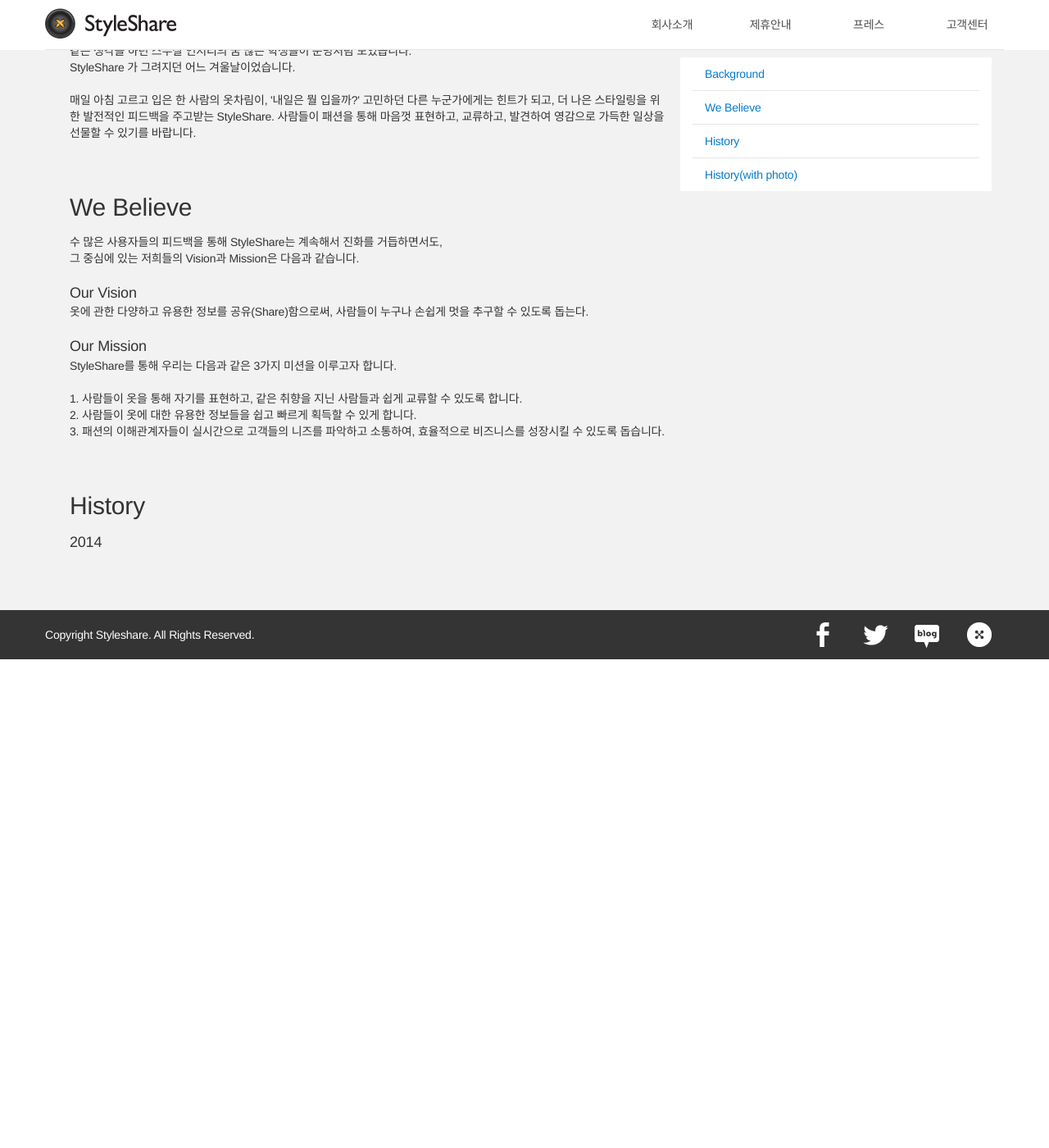
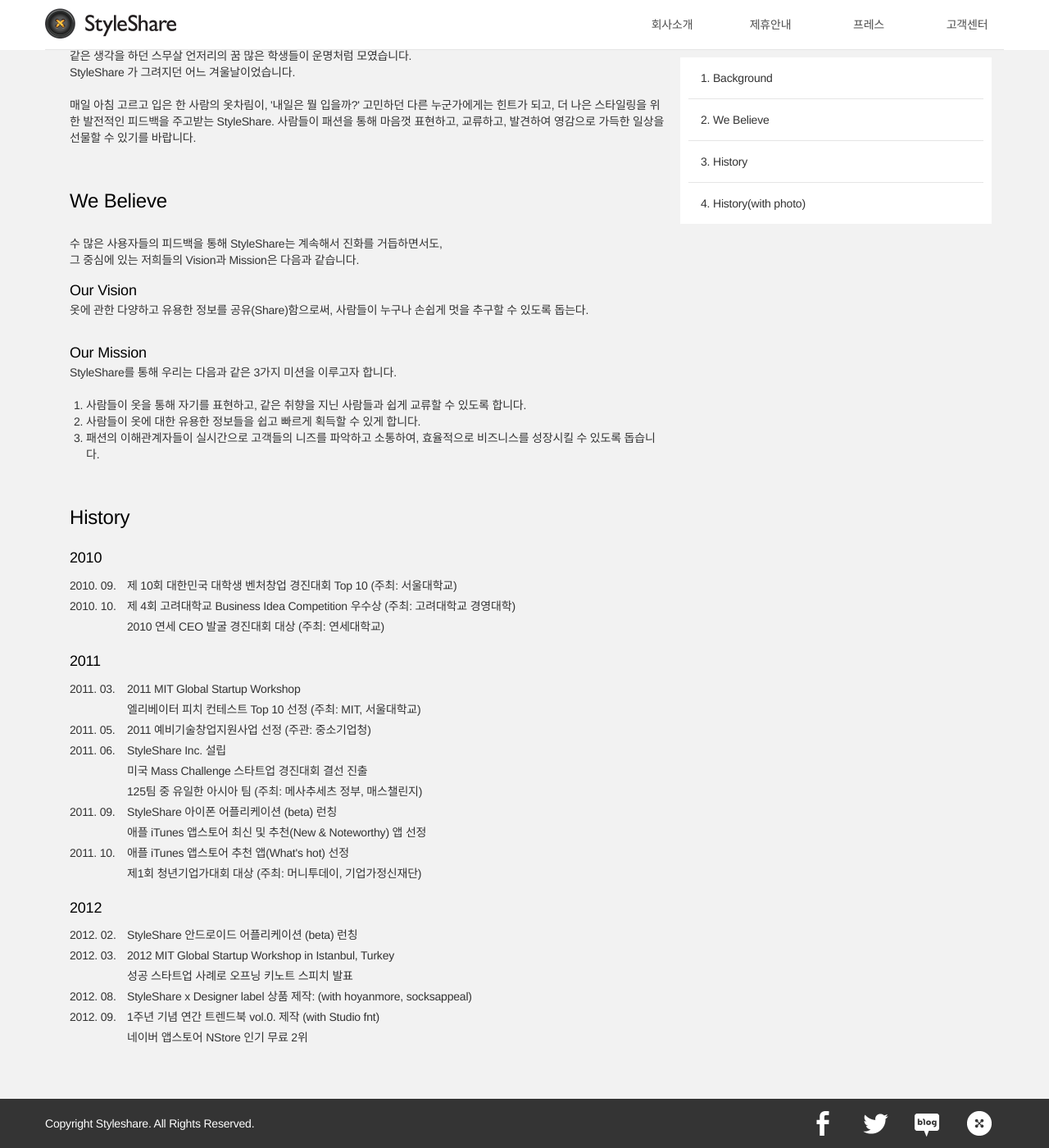
Before and after one commit to geonu/styleshare.github.io, a Jekyll site: the page built from vision/index.html, in a window 1280 px wide and 1400 px high, scrolled down 329 px. Shown: the whole window at 82% size. Built offline with Jekyll 4.4.1, drawn with Linux system fonts in a browser that asks for light colours; nearby versions of some CDN libraries; Markdown is read by kramdown in place of the engine named in the settings; before the commit the page ends 1133 px from its top, so only the background shows below that.

Commit message:
`/vision` 페이지 디자인 적용

```diff
--- a/less/styles.less
+++ b/less/styles.less
@@ -75,16 +75,21 @@
   top: 70px;
   margin-left: -15px;
   margin-right: -15px;
-  padding: 0 15px;
+  padding: 0 10px;
   background-color: white;
 
-  .navbar {
+  ul {
     margin: 0;
     border: 0;
 
     li {
       &:first-child { border: 0; }
       border-top: 1px solid #E5E5E5;
+
+      a {
+        color: #333;
+        padding: 15px;
+      }
     }
   }
 
@@ -95,7 +100,9 @@
 
 .ss-hashtag {
   position: absolute;
-  margin-top: -50px;
+  margin-top: -60px;
+
+  &:not(:first-child) { margin-top: -10px; }
 }
 
 .ss-team-image {
@@ -304,6 +311,29 @@
 .ss-width100 { width: 100%; }
 .ss-height100 { height: 100%; }
 
+.ss-no-list-style {
+  padding-left: 0;
+  li { list-style: none;}
+  p { margin: 0; }
+}
+
+.ss-history-list {
+  li { margin-bottom: 5px; }
+}
+
+.ss-history-date {
+  width: 70px;
+  float: left;
+  &.ss-empty-date {
+    height: 1px;
+  }
+}
+
+.ss-history-body {
+  margin-bottom: 10px;
+  overflow: hidden;
+}
+
 .loopingClass (@index) when (@index >= 0) {
   @tmp: @index * 5px;
   @font: @index * 3px;
@@ -393,6 +423,27 @@
       }
     }
   }
+
+  .ss-history-list {
+    li { margin: 0; }
+    p { margin-bottom: 0; }
+  }
+  .ss-history-date {
+    margin-bottom: 5px;
+    float: none;
+
+    &.ss-empty-date { margin: 0; }
+  }
+  .ss-history-body {
+    padding-left: 20px;
+    margin: 0;
+
+    &:before {
+      content: "-";
+      position: absolute;
+      margin-left: -11px
+    }
+  }
 }
 
 @media (min-width: 768px) {
--- a/vision/index.html
+++ b/vision/index.html
@@ -4,25 +4,25 @@
 headTitle: 우리의 비젼 & 걸어온 길
 ---
 
-<div class="col-md-4 ss-right">
+<div class="col-md-4 ss-right margin-bottom4">
   <div class="ss-sidebar">
     <ul class="nav navbar">
       <li>
-        <a href="#background">Background</a>
+        <a href="#background">1. Background</a>
       </li>
       <li>
-        <a href="#we-believe">We Believe</a>
+        <a href="#we-believe">2. We Believe</a>
       </li>
       <li>
-        <a href="#history">History</a>
+        <a href="#history">3. History</a>
       </li>
       <li>
         <a href="http://app.stylesha.re/event/history_web"
            target="_blank"
-           class="hidden-xs hidden-sm">History(with photo)</a>
+           class="hidden-xs hidden-sm">4. History(with photo)</a>
         <a href="http://app.stylesha.re/event/history"
            target="_blank"
-           class="hidden-md hidden-lg">History(with photo)</a>
+           class="hidden-md hidden-lg">4. History(with photo)</a>
       </li>
     </ul>
   </div>
@@ -31,9 +31,9 @@
 <div class="col-md-8">
 
   <span class="ss-hidden ss-hashtag" id="background" name="background"></span>
-  <p class="fontsize10">Background</p>
+  <p class="ss-header">Background</p>
 
-  <p class="padding-bottom10">
+  <p class="margin-top5 margin-bottom0">
     레드카펫 위에서나 볼 수 있을 법한 옷들이 ‘머스트-해브 아이템’이라는 패션 잡지들이 어려웠습니다.<br />
     디자이너들은 입을 모아 ‘거리의 패션에서 영감을 얻는다’고 말하지만, 정작 일상을 살아가는 우리들이 참고할 수 있는 현실적인 영감을 나눌 채널이 없다는 사실이 안타까웠습니다.<br /><br />
 
@@ -45,26 +45,116 @@
   </p>
 
   <span class="ss-hidden ss-hashtag" id="we-believe" name="we-believe"></span>
-  <p class="fontsize10">We Believe</p>
+  <p class="ss-header margin-top10">We Believe</p>
 
-  <p class="padding-bottom10">
-    수 많은 사용자들의 피드백을 통해 StyleShare는 계속해서 진화를 거듭하면서도,<br />
-    그 중심에 있는 저희들의 Vision과 Mission은 다음과 같습니다.<br /><br />
+  <div class="margin-top5 margin-bottom0">
+    <p>수 많은 사용자들의 피드백을 통해 StyleShare는 계속해서 진화를 거듭하면서도,<br />
+    그 중심에 있는 저희들의 Vision과 Mission은 다음과 같습니다.</p>
 
-    <span class="fontsize6">Our Vision</span><br />
-    옷에 관한 다양하고 유용한 정보를 공유(Share)함으로써, 사람들이 누구나 손쉽게 멋을 추구할 수 있도록 돕는다.<br /><br />
+    <p class="ss-emphasis margin-top3 margin-bottom0">Our Vision</p>
+    <p>옷에 관한 다양하고 유용한 정보를 공유(Share)함으로써, 사람들이 누구나 손쉽게 멋을 추구할 수 있도록 돕는다.<br /><br />
 
-    <span class="fontsize6">Our Mission</span><br />
-    StyleShare를 통해 우리는 다음과 같은 3가지 미션을 이루고자 합니다.<br /><br />
+    <p class="ss-emphasis margin-top2 margin-bottom0">Our Mission</p>
+    <p>StyleShare를 통해 우리는 다음과 같은 3가지 미션을 이루고자 합니다.</p>
 
-    1. 사람들이 옷을 통해 자기를 표현하고, 같은 취향을 지닌 사람들과 쉽게 교류할 수 있도록 합니다.<br />
-    2. 사람들이 옷에 대한 유용한 정보들을 쉽고 빠르게 획득할 수 있게 합니다.<br />
-    3. 패션의 이해관계자들이 실시간으로 고객들의 니즈를 파악하고 소통하여, 효율적으로 비즈니스를 성장시킬 수 있도록 돕습니다.<br />
-  </p>
+    <ol class="margin-top4 margin-bottom0 padding-left4">
+      <li>사람들이 옷을 통해 자기를 표현하고, 같은 취향을 지닌 사람들과 쉽게 교류할 수 있도록 합니다.</li>
+      <li>사람들이 옷에 대한 유용한 정보들을 쉽고 빠르게 획득할 수 있게 합니다.</li>
+      <li>패션의 이해관계자들이 실시간으로 고객들의 니즈를 파악하고 소통하여, 효율적으로 비즈니스를 성장시킬 수 있도록 돕습니다.</li>
+    </ol>
+  </div>
 
   <span class="ss-hidden ss-hashtag" id="history" name="history"></span>
-  <p class="fontsize10">History</p>
+  <p class="ss-header margin-top10 margin-bottom0">History</p>
 
-  <p class="fontsize6">2014</p>
+  <div class="margin-top4">
 
+    <p class="ss-emphasis">2010</p>
+    <ul class="margin-bottom0 ss-no-list-style ss-history-list">
+      <li>
+        <p class="ss-history-date">2010. 09.</p>
+        <p class="ss-history-body"> 제 10회 대한민국 대학생 벤처창업 경진대회 Top 10 (주최: 서울대학교) </p>
+      </li>
+      <li>
+        <p class="ss-history-date">2010. 10.</p>
+        <p class="ss-history-body"> 제 4회 고려대학교 Business Idea Competition 우수상 (주최: 고려대학교 경영대학) </p>
+      </li>
+      <li>
+        <p class="ss-history-date ss-empty-date"></p>
+        <p class="ss-history-body"> 2010 연세 CEO 발굴 경진대회 대상 (주최: 연세대학교) </p>
+      </li>
+    </ul>
+
+    <p class="ss-emphasis margin-top4">2011</p>
+    <ul class="margin-bottom0 ss-no-list-style ss-history-list">
+      <li>
+        <p class="ss-history-date">2011. 03.</p>
+        <p class="ss-history-body">2011 MIT Global Startup Workshop</p>
+      </li>
+      <li>
+        <p class="ss-history-date ss-empty-date"></p>
+        <p class="ss-history-body">엘리베이터 피치 컨테스트 Top 10 선정 (주최: MIT, 서울대학교)</p>
+      </li>
+      <li>
+        <p class="ss-history-date">2011. 05.</p>
+        <p class="ss-history-body">2011 예비기술창업지원사업 선정 (주관: 중소기업청)</p>
+      </li>
+      <li>
+        <p class="ss-history-date">2011. 06.</p>
+        <p class="ss-history-body">StyleShare Inc. 설립</p>
+      </li>
+      <li>
+        <p class="ss-history-date ss-empty-date"></p>
+        <p class="ss-history-body">미국 Mass Challenge 스타트업 경진대회 결선 진출</p>
+      </li>
+      <li>
+        <p class="ss-history-date ss-empty-date"></p>
+        <p class="ss-history-body">125팀 중 유일한 아시아 팀  (주최: 메사추세츠 정부, 매스챌린지)</p>
+      </li>
+      <li>
+        <p class="ss-history-date">2011. 09.</p>
+        <p class="ss-history-body">StyleShare 아이폰 어플리케이션 (beta) 런칭<p>
+      </li>
+      <li>
+        <p class="ss-history-date ss-empty-date"></p>
+        <p class="ss-history-body">애플 iTunes 앱스토어 최신 및 추천(New &amp; Noteworthy) 앱 선정</p>
+      </li>
+      <li>
+        <p class="ss-history-date">2011. 10.</p>
+        <p class="ss-history-body">애플 iTunes 앱스토어 추천 앱(What's hot) 선정</p>
+      </li>
+      <li>
+        <p class="ss-history-date ss-empty-date"></p>
+        <p class="ss-history-body">제1회 청년기업가대회 대상 (주최: 머니투데이, 기업가정신재단)</p>
+      </li>
+    </ul>
+
+    <p class="ss-emphasis margin-top4">2012</p>
+    <ul class="margin-bottom0 ss-no-list-style ss-history-list">
+      <li>
+        <p class="ss-history-date">2012. 02.</p>
+        <p class="ss-history-body">StyleShare 안드로이드 어플리케이션 (beta) 런칭</p>
+      </li>
+      <li>
+        <p class="ss-history-date">2012. 03.</p>
+        <p class="ss-history-body">2012 MIT Global Startup Workshop in Istanbul, Turkey</p>
+      </li>
+      <li>
+        <p class="ss-history-date ss-empty-date"></p>
+        <p class="ss-history-body">성공 스타트업 사례로 오프닝 키노트 스피치 발표</p>
+      </li>
+      <li>
+        <p class="ss-history-date">2012. 08.</p>
+        <p class="ss-history-body">StyleShare x Designer label 상품 제작: (with hoyanmore, socksappeal)</p>
+      </li>
+      <li>
+        <p class="ss-history-date">2012. 09.</p>
+        <p class="ss-history-body">1주년 기념 연간 트렌드북 <paper s=""> vol.0. 제작 (with Studio fnt)</p>
+      </li>
+      <li>
+        <p class="ss-history-date ss-empty-date"></p>
+        <p class="ss-history-body">네이버 앱스토어 NStore 인기 무료 2위 </p>
+      </li>
+    </ul>
 </div>
+</div>
```
